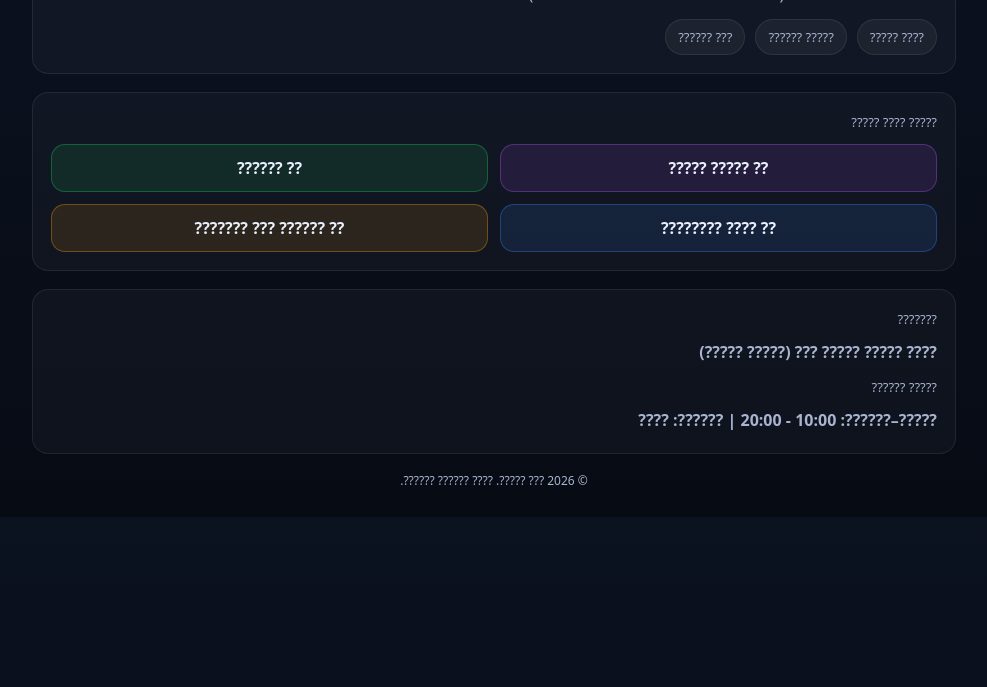
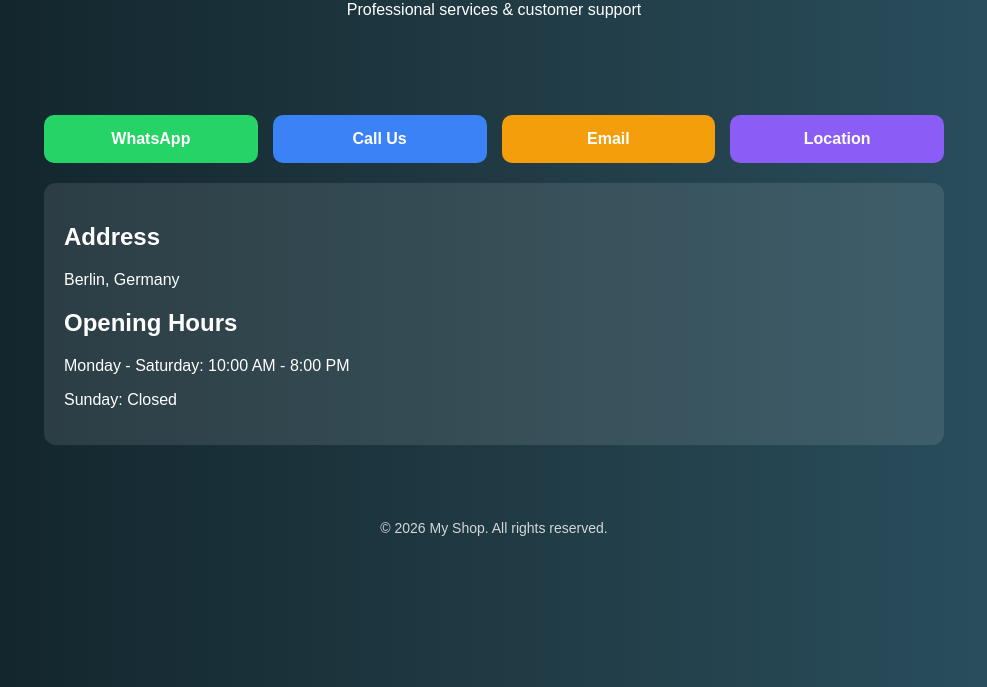
Before and after one commit to walid171/walidshop, a plain HTML site: page index.html in a window 1280 px wide. Shown: the part 113-800 px from the top of the page, without its empty margins (146-1133 px from the left). Drawn offline with Linux system fonts and the light colour scheme.

Commit message:
Update index.html

```diff
--- a/index.html
+++ b/index.html
@@ -1,91 +1,92 @@
-<!doctype html>
-<html lang="ar" dir="rtl">
+<!DOCTYPE html>
+<html lang="en">
 <head>
-  <meta charset="utf-8" />
-  <meta name="viewport" content="width=device-width, initial-scale=1" />
-  <title>???? ?????</title>
-  <meta name="description" content="???? ???? ?????? ?? ????? ??????? ?????????." />
+  <meta charset="UTF-8" />
+  <meta name="viewport" content="width=device-width, initial-scale=1.0"/>
+  <title>My Shop Website</title>
   <style>
-    :root{--bg:#0b1220;--card:#121b2f;--text:#e9eefc;--muted:#a9b4d0;--accent:#3b82f6;}
-    *{box-sizing:border-box}
-    body{margin:0;font-family:system-ui,-apple-system,Segoe UI,Tahoma,Arial; background:linear-gradient(180deg,#0b1220,#070b14); color:var(--text)}
-    .wrap{max-width:980px;margin:0 auto;padding:28px}
-    .hero{display:flex;gap:18px;align-items:center;justify-content:space-between;flex-wrap:wrap}
-    .brand{background:rgba(255,255,255,.03);border:1px solid rgba(255,255,255,.08);padding:18px 18px;border-radius:16px;flex:1;min-width:280px}
-    h1{margin:0 0 8px;font-size:28px}
-    p{margin:0;color:var(--muted);line-height:1.8}
-    .card{margin-top:18px;background:rgba(255,255,255,.03);border:1px solid rgba(255,255,255,.08);padding:18px;border-radius:16px}
-    .grid{display:grid;grid-template-columns:repeat(2,minmax(0,1fr));gap:12px}
-    @media (max-width:680px){.grid{grid-template-columns:1fr}}
-    .btn{
-      display:flex;align-items:center;justify-content:center;gap:10px;
-      padding:12px 14px;border-radius:14px;text-decoration:none;
-      background:rgba(59,130,246,.12);border:1px solid rgba(59,130,246,.35);
-      color:var(--text);font-weight:700
+    body {
+      margin: 0;
+      font-family: Arial, sans-serif;
+      background: linear-gradient(to right, #0f2027, #203a43, #2c5364);
+      color: white;
     }
-    .btn:hover{background:rgba(59,130,246,.18)}
-    .btn.whatsapp{background:rgba(34,197,94,.12);border-color:rgba(34,197,94,.35)}
-    .btn.call{background:rgba(168,85,247,.12);border-color:rgba(168,85,247,.35)}
-    .btn.map{background:rgba(245,158,11,.12);border-color:rgba(245,158,11,.35)}
-    .row{display:flex;flex-wrap:wrap;gap:10px;margin-top:10px}
-    .pill{padding:8px 12px;border-radius:999px;background:rgba(255,255,255,.05);border:1px solid rgba(255,255,255,.08);color:var(--muted);font-size:13px}
-    footer{margin-top:18px;color:var(--muted);font-size:12px;text-align:center}
-    .label{color:var(--muted);font-size:13px;margin:0 0 6px}
-    .value{margin:0;font-weight:700}
+    header {
+      text-align: center;
+      padding: 40px 20px;
+    }
+    h1 {
+      margin-bottom: 10px;
+    }
+    .container {
+      padding: 20px;
+      max-width: 900px;
+      margin: auto;
+    }
+    .buttons {
+      display: grid;
+      grid-template-columns: repeat(auto-fit,minmax(200px,1fr));
+      gap: 15px;
+      margin-top: 20px;
+    }
+    a.button {
+      text-decoration: none;
+      padding: 15px;
+      text-align: center;
+      border-radius: 10px;
+      font-weight: bold;
+      color: white;
+      background: #25D366;
+    }
+    a.call { background: #3b82f6; }
+    a.email { background: #f59e0b; }
+    a.map { background: #8b5cf6; }
+    footer {
+      text-align: center;
+      padding: 15px;
+      margin-top: 40px;
+      font-size: 14px;
+      opacity: 0.8;
+    }
+    .info-box {
+      background: rgba(255,255,255,0.1);
+      padding: 20px;
+      border-radius: 12px;
+      margin-top: 20px;
+    }
   </style>
 </head>
 
 <body>
-  <div class="wrap">
-    <div class="hero">
-      <div class="brand">
-        <h1>??? ????? ???</h1>
-        <p>??? ???? ?? ????? ????? (????: ?????? ???? ?????? ????? ?????...).</p>
-        <div class="row">
-          <span class="pill">???? ?????</span>
-          <span class="pill">????? ??????</span>
-          <span class="pill">??? ??????</span>
-        </div>
-      </div>
-    </div>
 
-    <div class="card">
-      <p class="label">????? ???? ?????</p>
-      <div class="grid" style="margin-top:10px">
-        <!-- ???? ??? ?????? ??? -->
-        <a class="btn call" href="tel:+491234567890">?? ????? ?????</a>
+<header>
+  <h1>My Shop Name</h1>
+  <p>Professional services & customer support</p>
+</header>
 
-        <!-- ???? ??? ???????? ????? ????? ???? + ????? ?????? -->
-        <a class="btn whatsapp" target="_blank"
-           href="https://wa.me/491234567890?text=%D9%85%D8%B1%D8%AD%D8%A8%D8%A7%D8%8C%20%D8%A8%D8%AF%D9%8A%20%D8%A7%D8%B3%D8%AA%D9%81%D8%B3%D8%A7%D8%B1%20%D8%B9%D9%86%20%D8%AE%D8%AF%D9%85%D8%A7%D8%AA%D9%83%D9%85">
-          ?? ??????
-        </a>
+<div class="container">
 
-        <!-- ???? ??????? ??? -->
-        <a class="btn" href="mailto:info@example.com">?? ???? ????????</a>
-
-        <!-- ?? ???? Google Maps ????? ????? -->
-        <a class="btn map" target="_blank" href="https://maps.google.com/?q=Rheinlanddamm%20199,%2044139%20Dortmund">
-          ?? ?????? ??? ???????
-        </a>
-      </div>
-    </div>
-
-    <div class="card">
-      <p class="label">???????</p>
-      <p class="value">???? ????? ????? ??? (????? ?????)</p>
-
-      <div style="height:10px"></div>
-
-      <p class="label">????? ??????</p>
-      <p class="value">?????–??????: 10:00 - 20:00 | ??????: ????</p>
-    </div>
-
-    <footer>© <span id="y"></span> ??? ?????. ???? ?????? ??????.</footer>
+  <div class="buttons">
+    <a class="button" href="https://wa.me/491234567890" target="_blank">WhatsApp</a>
+    <a class="button call" href="tel:+491234567890">Call Us</a>
+    <a class="button email" href="mailto:info@example.com">Email</a>
+    <a class="button map" href="https://maps.google.com/?q=Berlin" target="_blank">Location</a>
   </div>
 
-  <script>
-    document.getElementById("y").textContent = new Date().getFullYear();
-  </script>
+  <div class="info-box">
+    <h2>Address</h2>
+    <p>Berlin, Germany</p>
+
+    <h2>Opening Hours</h2>
+    <p>Monday - Saturday: 10:00 AM - 8:00 PM</p>
+    <p>Sunday: Closed</p>
+  </div>
+
+</div>
+
+<footer>
+  © 2026 My Shop. All rights reserved.
+</footer>
+
 </body>
 </html>
```
